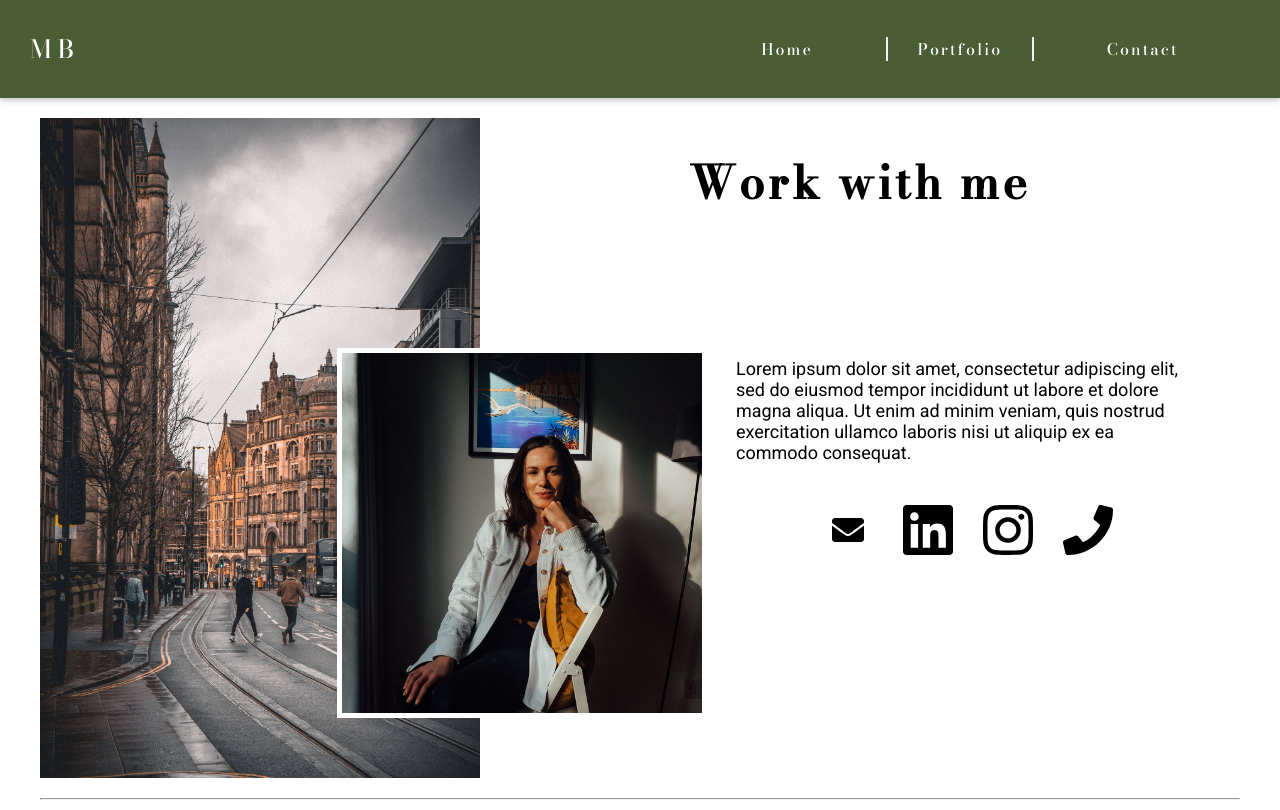
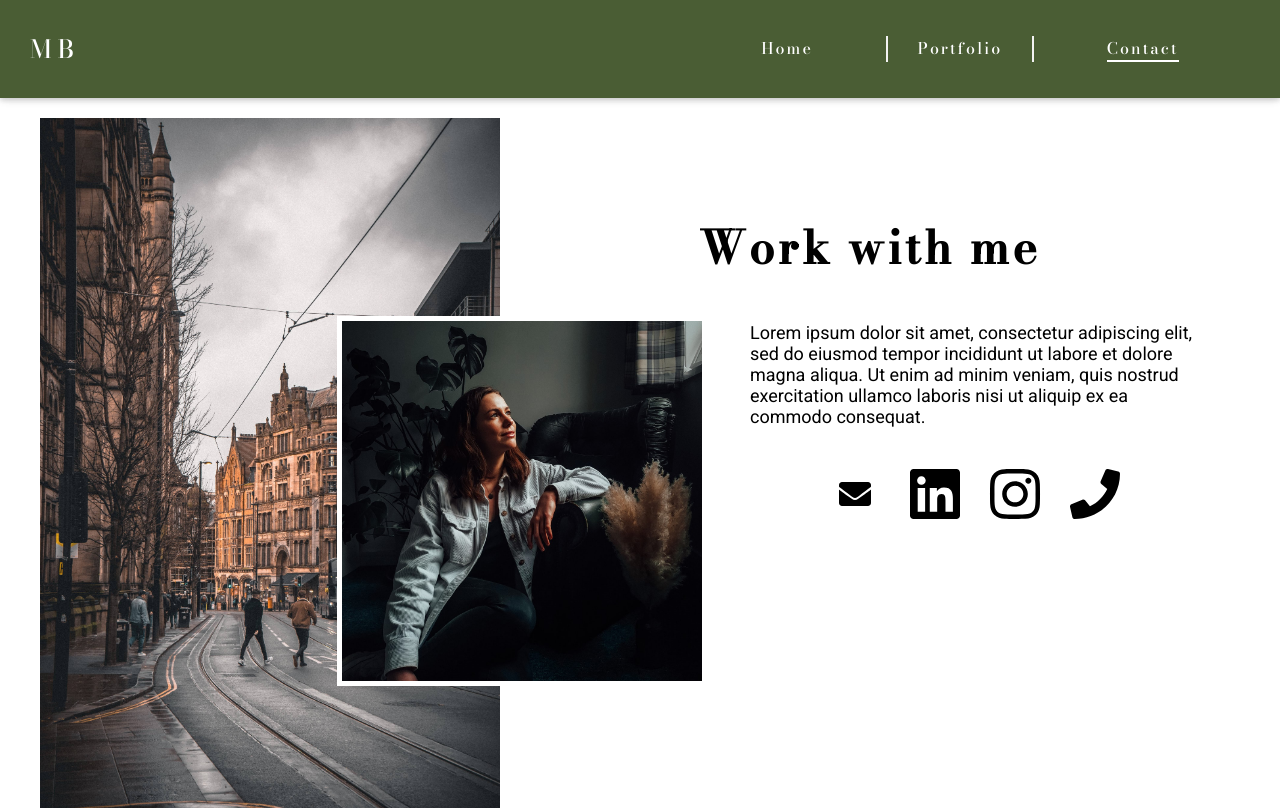
Before and after one commit to emmaliefmann/maya-website, a Next.js app: page /contact in a window 1280 px wide. Shown: the top 810 px of the page. Built offline with nearby package versions, Linux system fonts and the light colour scheme.

Commit message:
Correction to animations, adjustments to collage, tweak to mobile menu

```diff
--- a/components/Intro.js
+++ b/components/Intro.js
@@ -34,7 +34,7 @@ export default function Intro() {
         variants={appear} ref={element} animate={controls} initial="hidden">
           <motion.img variants={slideDown} src="/img/arches.jpg" alt="Manchester Central library" />
           <motion.img variants={slideUp} initial="hidden" animate="show" src="/img/plates.jpg" alt="dinner plates and a glass of wine" />
-          <motion.img variants={slideLeft} initial="hidden" animate="show" src="/img/headshot-square.jpg" alt="Portrait of Maya Black" />
+          <motion.img variants={slideLeft} initial="hidden" animate="show" src="/img/headshot-square2.jpg" alt="Headshot of Maya Black, freelance writer in Manchester" />
         </div>
         <div className={styles.textCtn}>
             <h2>MAYA BLACK</h2>
--- a/components/Nav.js
+++ b/components/Nav.js
@@ -1,21 +1,30 @@
 import Link from 'next/link'
 import styles from '../styles/Nav.module.scss'
 import {useState} from "react";
-
+import { useRouter } from 'next/router';
+import { motion } from "framer-motion";
 import {FontAwesomeIcon} from "@fortawesome/react-fontawesome";
 import {faBars} from "@fortawesome/free-solid-svg-icons";
 //Add a local state of open or closed
 //have conditions
 const Nav = () => {
+    const { pathname } = useRouter();
     const [menuOpen, setMenuOpen] = useState(false);
 
     const handleMenu = () => {
         setMenuOpen(prev => !prev);
     }
-
+    const handleClick = () => {
+        setMenuOpen(false);
+    }
+    const animateLine = {
+        hidden: {width: "0%"},
+        show: {width: "100%",
+        transition:{duration:0.75}}
+    }
     return (
         <nav className={styles.nav}>
-            <div className={styles.logo}>
+            <div className={styles.logo} onClick={handleClick}>
                 <Link href='/'>
                     <p>MB</p>
                 </Link>
@@ -25,14 +34,27 @@ const Nav = () => {
             </button>
             <div className={`${styles.navlinks} ${menuOpen ? `${styles.navOpen}` : `${styles.navClosed}`}`} id="toggle">
                 <ul>
-                    <li>
+                    <li onClick={handleClick}>
                         <Link href='/'>Home</Link>
+                        <motion.span className={styles.navLine}
+                        transition={{ duration: 0.75 }}
+                        initial={{ width: "0%" }}
+                        animate={{ width: pathname === "/" ? "100%" : "0%" }}
+                        ></motion.span>
                     </li>
-                    <li>
+                    <li onClick={handleClick}>
                         <Link href='/portfolio'>Portfolio</Link>
+                        <motion.span className={styles.navLine}
+                        transition={{ duration: 0.75 }}
+                        initial={{ width: "0%" }}
+                        animate={{ width: pathname === "/portfolio" ? "100%" : "0%" }}></motion.span>
                     </li>
-                    <li>
+                    <li onClick={handleClick}>
                         <Link href='/contact'>Contact</Link>
+                        <motion.span className={styles.navLine}
+                        transition={{ duration: 0.75 }}
+                        initial={{ width: "0%" }}
+                        animate={{ width: pathname === "/contact" ? "100%" : "0%" }}></motion.span>
                     </li>
                 </ul>
             </div>
--- a/components/Recommendations.js
+++ b/components/Recommendations.js
@@ -11,7 +11,7 @@ export default function Recommendations() {
         show: {
           opacity: 1,
           y:0,
-          transition: { ease: "easeOut", duration: 1, delay:0.5 },
+          transition: { ease: "easeOut", duration: 1},
         },
       };
     return (
--- a/pages/contact.js
+++ b/pages/contact.js
@@ -11,10 +11,10 @@ import Recommendations from './../components/Recommendations';
 
 const contactPage = () => {
     const appear = {
-        hidden: { opacity: 0.8, x:100},
+        hidden: { opacity: 0, scale:0.8 },
         show: {
           opacity: 1,
-          x:0,
+          scale:1,
           transition: { ease: "easeOut", duration: 1 },
         },
       };
@@ -22,10 +22,13 @@ const contactPage = () => {
         <>
             <motion.section className={styles.mediaCard}
             variants={appear} animate="show" initial="hidden">
-                <img src="/img/manchester.jpg" alt="" className={styles.backgroundImg} />
+                <div className={styles.collage}>
+                    <img src="/img/manchester.jpg" alt="" className={styles.backgroundImg} />
+                    <img src="/img/headshot-square.jpg" alt="Maya Black freelance writer, Manchester" className={styles.headshotMobile} />
+                </div>
                 <div className={styles.rightContainer}>
                     <h1>Work with me</h1>
-                    <img src="/img/headshot-square2.jpg" alt="" className={styles.headshot} />
+                    <img src="/img/headshot-square.jpg" alt="Maya Black freelance writer, Manchester" className={styles.headshot} />
                     <div className={styles.textCtn}>
                         <h2>Work with me</h2>
                         <p>
--- a/styles/Contact.module.scss
+++ b/styles/Contact.module.scss
@@ -1,12 +1,31 @@
 @use "variables" as *;
 
 .mediaCard {
-  min-height: 40vh;
+  min-height: 650px;
+  @include flexboxCenter(column);
+
   h2 {
     display: none;
   }
-  .backgroundImg {
-    display: none;
+  .collage {
+    position: relative;
+    max-width: 460px;
+    min-width: 320px;
+    width: 100%;
+    .backgroundImg {
+      min-width: 240px;
+      max-width: 260px;
+      width: 70%;
+    }
+    .headshotMobile {
+      max-width: 235px;
+      min-width: 200px;
+      width: 60%;
+      position: absolute;
+      right: 0;
+      top: 30%;
+      transform: translateY(-30%);
+    }
   }
   .rightContainer {
     width: 100%;
@@ -15,9 +34,7 @@
       margin-bottom: 20px;
     }
     .headshot {
-      width: 200px;
-      box-shadow: -40px -16px $light-color;
-      margin-left: 20px;
+      display: none;
     }
     .textCtn {
       p {
@@ -37,6 +54,7 @@
 }
 @include tablet {
   .mediaCard {
+    min-height: 260px;
     h1 {
       display: none;
     }
@@ -44,10 +62,25 @@
       display: block;
       font-size: 40px;
     }
+    .collage {
+      .backgroundImg {
+        display: none;
+      }
+      .headshotMobile {
+        display: none;
+      }
+    }
     .rightContainer {
       @include flexAround;
       flex-direction: row;
       padding: 10px 20px;
+      .headshot {
+        display: block;
+        min-width: 200px;
+        width: 40%;
+        box-shadow: -40px -16px $light-color;
+        margin-left: 20px;
+      }
       .textCtn {
         padding: 10px;
         margin-left: 20px;
@@ -62,11 +95,16 @@
 @include desktop {
   .mediaCard {
     display: flex;
+    flex-direction: row;
     max-width: 1200px;
     position: relative;
-    .backgroundImg {
-      display: block;
-      width: 440px;
+    .collage {
+      min-height: 600px;
+      .backgroundImg {
+        display: block;
+        width: 100%;
+        max-width: 530px;
+      }
     }
     .rightContainer {
       flex-direction: column;
@@ -87,7 +125,7 @@
         position: absolute;
         width: 370px;
         left: 277px;
-        bottom: 0px;
+        bottom: 62px;
         margin-bottom: 60px;
       }
       //Headshot and text ctn need to have same height and bottom border
--- a/styles/FeaturedArticles.module.scss
+++ b/styles/FeaturedArticles.module.scss
@@ -40,6 +40,7 @@
 }
 @include desktop {
   .featured {
+    max-width: 1400px;
     h3 {
       font-size: 45px;
     }
--- a/styles/Nav.module.scss
+++ b/styles/Nav.module.scss
@@ -49,6 +49,9 @@
       font-size: 20px;
       letter-spacing: 2px;
       padding: 15px;
+      .navLine {
+        display: none;
+      }
     }
   }
   .logo {
@@ -83,6 +86,13 @@
         font-family: $title-font;
         font-size: 16px;
         letter-spacing: 2px;
+        .navLine {
+          display: block;
+          width: 0%;
+          height: 2px;
+          background-color: white;
+          border-top: 2px;
+        }
       }
       li:nth-child(2) {
         border-left: 2px solid $tv-white;
```
Also changed, not shown: pages/portfolio.js (+6 -4 lines), styles/Intro.module.scss (+23 -16 lines).
